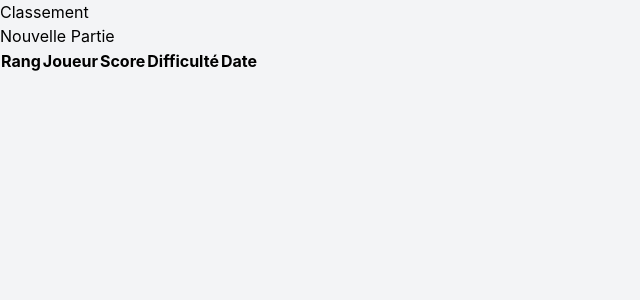
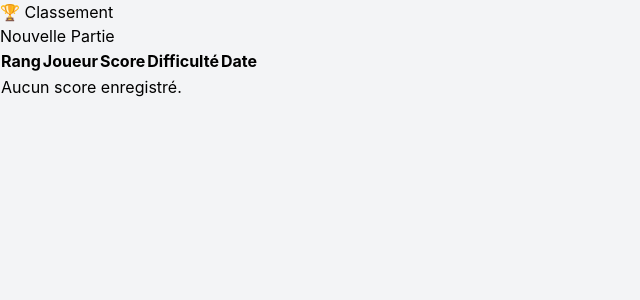
Before and after one commit to BehloulHalaLyna/React-final, a React (Vite) app: page /leaderboard in a window 1280 px wide. Shown: the top 300 px of the page, without its empty margins (0-640 px from the left). Built offline with nearby package versions, Linux system fonts and the light colour scheme.

Commit message:
classement fonctionne pas sans logique

```diff
--- a/src/App.jsx
+++ b/src/App.jsx
@@ -4,7 +4,7 @@ import { QuizProvider } from './context/QuizContext';
 import { Home } from './pages/Home';
 import { Quiz } from './pages/Quiz';
 import { Results } from './pages/Results';
-import { Leaderboard } from './pages/Leaderboard';
+import  Leaderboard  from './pages/Leaderboard';
 import Answers from './pages/Answers';
 
 const queryClient = new QueryClient();
--- a/src/pages/Leaderboard.jsx
+++ b/src/pages/Leaderboard.jsx
@@ -1,21 +1,21 @@
-import { useQuery } from '@tanstack/react-query';
+import { useEffect, useState } from 'react';
 import { useNavigate } from 'react-router-dom';
-import { getLeaderboard } from '../api/quizApi';
 
-export const Leaderboard = () => {
+const Leaderboard = () => {
   const navigate = useNavigate();
-  const { data: scores = [], isLoading } = useQuery({
-    queryKey: ['leaderboard'],
-    queryFn: getLeaderboard,
-  });
+  const [scores, setScores] = useState([]);
 
-  if (isLoading) return <div>Chargement du classement...</div>;
+  useEffect(() => {
+    const storedScores = JSON.parse(localStorage.getItem("leaderboard")) || [];
+    console.log("📊 Scores récupérés :", storedScores); // Debug pour voir les scores
+    setScores(storedScores);
+  }, []);
 
   return (
     <div className="container mx-auto px-4 py-8">
       <div className="max-w-4xl mx-auto bg-white rounded-lg shadow-md p-6">
         <div className="flex justify-between items-center mb-6">
-          <h1 className="text-2xl font-bold">Classement</h1>
+          <h1 className="text-2xl font-bold">🏆 Classement</h1>
           <button
             onClick={() => navigate('/')}
             className="bg-blue-500 text-white px-4 py-2 rounded hover:bg-blue-600"
@@ -28,45 +28,37 @@ export const Leaderboard = () => {
           <table className="w-full">
             <thead className="bg-gray-50">
               <tr>
-                <th className="px-6 py-3 text-left text-xs font-medium text-gray-500 uppercase tracking-wider">
-                  Rang
-                </th>
-                <th className="px-6 py-3 text-left text-xs font-medium text-gray-500 uppercase tracking-wider">
-                  Joueur
-                </th>
-                <th className="px-6 py-3 text-left text-xs font-medium text-gray-500 uppercase tracking-wider">
-                  Score
-                </th>
-                <th className="px-6 py-3 text-left text-xs font-medium text-gray-500 uppercase tracking-wider">
-                  Difficulté
-                </th>
-                <th className="px-6 py-3 text-left text-xs font-medium text-gray-500 uppercase tracking-wider">
-                  Date
-                </th>
+                <th className="px-6 py-3 text-left text-xs font-medium text-gray-500 uppercase tracking-wider">Rang</th>
+                <th className="px-6 py-3 text-left text-xs font-medium text-gray-500 uppercase tracking-wider">Joueur</th>
+                <th className="px-6 py-3 text-left text-xs font-medium text-gray-500 uppercase tracking-wider">Score</th>
+                <th className="px-6 py-3 text-left text-xs font-medium text-gray-500 uppercase tracking-wider">Difficulté</th>
+                <th className="px-6 py-3 text-left text-xs font-medium text-gray-500 uppercase tracking-wider">Date</th>
               </tr>
             </thead>
             <tbody className="bg-white divide-y divide-gray-200">
-              {scores.map((score, index) => (
-                <tr key={score.id}>
-                  <td className="px-6 py-4 whitespace-nowrap">
-                    {index + 1}
-                  </td>
-                  <td className="px-6 py-4 whitespace-nowrap">
-                    {score.playerName}
-                  </td>
-                  <td className="px-6 py-4 whitespace-nowrap">
-                    {score.score}
-                  </td>
+              {scores.length > 0 ? (
+                scores.map((score, index) => (
+                  <tr key={index}>
+                    <td className="px-6 py-4 whitespace-nowrap">{index + 1}</td>
+                    <td className="px-6 py-4 whitespace-nowrap">{score.playerName || "Joueur"}</td>
+                    <td className="px-6 py-4 whitespace-nowrap font-bold">{score.score}</td>
                     <td className="px-6 py-4 whitespace-nowrap capitalize">
                       {score.difficulty === 'easy' ? 'Facile' :
                        score.difficulty === 'medium' ? 'Moyen' :
                        score.difficulty === 'hard' ? 'Difficile' : 'Toute'}
                     </td>
                     <td className="px-6 py-4 whitespace-nowrap">
-                    {new Date(score.date).toLocaleDateString('fr-FR')}
+                      {score.date ? new Date(score.date).toLocaleDateString('fr-FR') : "Non Disponible"}
                     </td>
                   </tr>
-              ))}
+                ))
+              ) : (
+                <tr>
+                  <td colSpan="5" className="p-4 text-center text-gray-500">
+                    Aucun score enregistré.
+                  </td>
+                </tr>
+              )}
             </tbody>
           </table>
         </div>
@@ -74,3 +66,5 @@ export const Leaderboard = () => {
     </div>
   );
 };
+
+export default Leaderboard;
--- a/src/pages/Quiz.jsx
+++ b/src/pages/Quiz.jsx
@@ -38,7 +38,7 @@ export const Quiz = () => {
   if (error) return <div>Erreur: {error.message}</div>;
   if (!questions) return null;
 
-  // Fonction pour enregistrer le score et classement
+  // Fonction pour enregistrer le score dans le localStorage
   const saveScore = () => {
     if (scoreSaved) return;
 
@@ -51,8 +51,11 @@ export const Quiz = () => {
 
     const scores = JSON.parse(localStorage.getItem("leaderboard")) || [];
     scores.push(newEntry);
-    scores.sort((a, b) => b.score - a.score);
+    scores.sort((a, b) => b.score - a.score); // Trie par score décroissant
     localStorage.setItem("leaderboard", JSON.stringify(scores));
+
+    console.log("🔥 Score enregistré :", newEntry);
+    console.log("📊 Classement mis à jour :", scores);
 
     setScoreSaved(true);
   };
```
Lines whose indentation alone changed are shown as unchanged.
